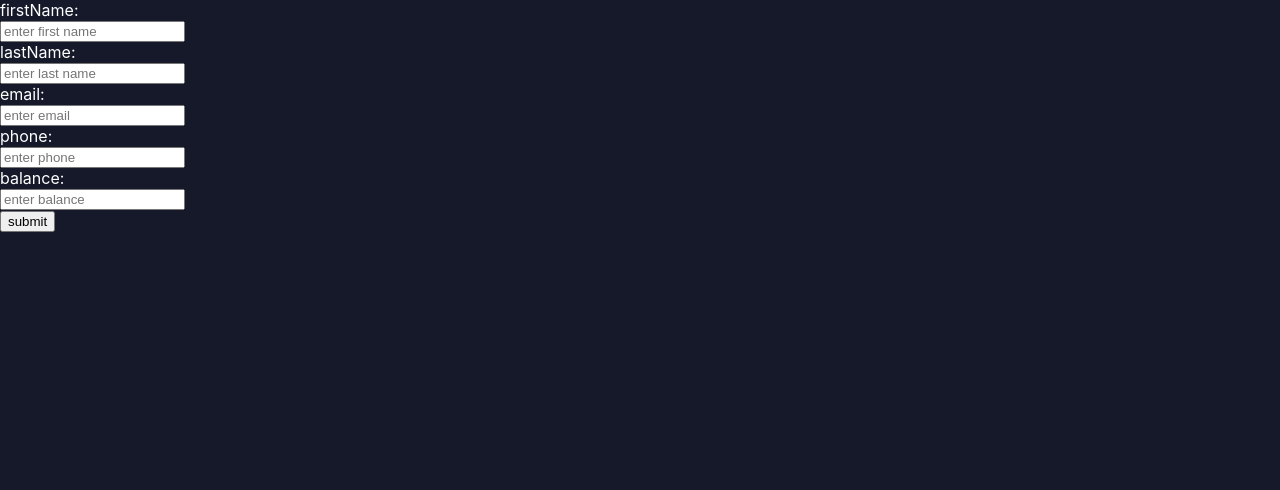
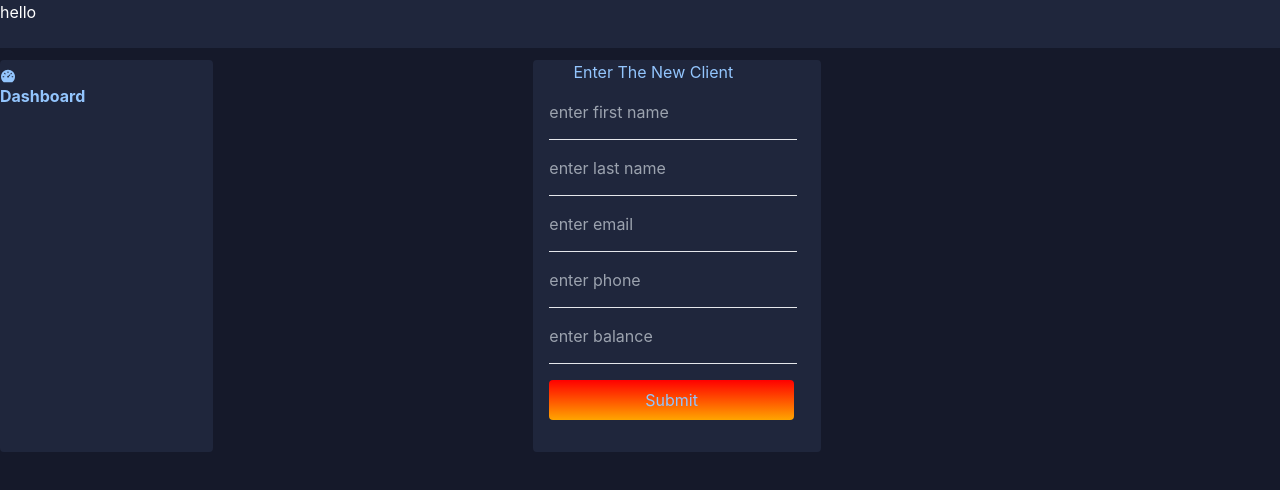
Before and after one commit to gulshanyadav01/clientfrontend, a React (Create React App) app: page /client/add in a window 1280 px wide. Shown: the top 490 px of the page. Built offline with nearby package versions, Linux system fonts and the light colour scheme.

Commit message:
add contact is done

```diff
--- a/public/index.html
+++ b/public/index.html
@@ -10,6 +10,7 @@
       content="Web site created using create-react-app"
     />
     <link rel="apple-touch-icon" href="%PUBLIC_URL%/logo192.png" />
+    <link href="https://unpkg.com/tailwindcss@^2/dist/tailwind.min.css" rel="stylesheet">
     <!--
       manifest.json provides metadata used when your web app is installed on a
       user's mobile device or desktop. See https://developers.google.com/web/fundamentals/web-app-manifest/
--- a/src/App.js
+++ b/src/App.js
@@ -5,6 +5,7 @@ import {store} from "./Store/Store"
 import DetailClient from "./components/DetailClient"
 import {BrowserRouter as Router, Route, Switch} from "react-router-dom";
 import AddClient from "./components/AddClient"
+import Navbar from "./components/Navbar"
 
 const  App = () =>  {
   return (
@@ -13,6 +14,7 @@ const  App = () =>  {
         <Router>
         <Switch>
             <div className="App" style = {{backgroundColor:"#15192A", height:"100vh", color:"white", font:"bold"}}>
+            <Navbar/>
               <Route exact path = "/" component = {Client} />
               <Route exact path = "/client/detail/:id" component = {DetailClient}/>
               <Route exact path = "/client/add" component = {AddClient}/>
--- a/src/components/AddClient.js
+++ b/src/components/AddClient.js
@@ -2,6 +2,8 @@ import React,{useState} from 'react'
 import {connect } from "react-redux"
 import {addClient} from "../Store/Actions/Client"
 import {useHistory} from "react-router-dom"
+import { AiFillDashboard } from "react-icons/ai";
+
 
 const  AddClient = ({addClient}) =>  {
     const history = useHistory();
@@ -29,23 +31,29 @@ const  AddClient = ({addClient}) =>  {
     }
     const {firstName, lastName, email, balance, phone} = formInput;
     return (
-        <div>
-            <form onSubmit = {onSubmit}>
-            <div>
-                <label htmlFor = "firstName">firstName:</label>
-            </div>
-                <div>
+        <div className = "flex text-blue-300">
+                <div className= "w-1/6 mt-3 rounded " style = {{backgroundColor:"#1F263C", border:"solid linear-gradient(red, orange) 1px"}}>
+                    <h1 className = "font-bold mt-2 h-96 "><AiFillDashboard/>Dashboard</h1>
+                </div>
+            <div className= "ml-80 mt-3 w-72  rounded " style = {{backgroundColor:"#1F263C", border:"solid linear-gradient(red, orange) 1px"}}>
+            <form onSubmit = {onSubmit} className = "w-48 ml-4" style = {{backgroundColor:"#1F263C"}} >
+                <div className = "text-center ml-4">
+                    <h1>Enter The New Client </h1>
+                </div>
+                <div >
                     <input
                     type = "text"
                     name = "firstName"
                     placeholder = "enter first name"
                     value = {firstName}
                     onChange = {onChangeHandler}
+                    style = {{backgroundColor:"#1F263C"}}
+                    className = "border-b h-14"
                     />
 
                 </div>
                 <div>
-                <label htmlFor = "lastName">lastName:</label>
+
             </div>
                 <div>
                     <input
@@ -54,11 +62,14 @@ const  AddClient = ({addClient}) =>  {
                     placeholder = "enter last name"
                     value = {lastName}
                     onChange = {onChangeHandler}
+                    style = {{backgroundColor:"#1F263C"}}
+                    className = "border-b h-14"
+
                     />
 
                 </div>
                 <div>
-                <label htmlFor = "email">email:</label>
+
             </div>
                 <div>
                     <input
@@ -67,11 +78,13 @@ const  AddClient = ({addClient}) =>  {
                     placeholder = "enter email "
                     value = {email}
                     onChange = {onChangeHandler}
+                    style = {{backgroundColor:"#1F263C"}}
+                    className = "border-b h-14"
                     />
 
                 </div>
                 <div>
-                <label htmlFor = "phone">phone:</label>
+
             </div>
                 <div>
                     <input
@@ -80,11 +93,14 @@ const  AddClient = ({addClient}) =>  {
                     placeholder = "enter phone "
                     value = {phone}
                     onChange = {onChangeHandler}
+                    style = {{backgroundColor:"#1F263C"}}
+                    className = "border-b  h-14"
+
                     />
 
                 </div>
                 <div>
-                <label htmlFor = "balance">balance:</label>
+
             </div>
                 <div>
                     <input
@@ -93,14 +109,18 @@ const  AddClient = ({addClient}) =>  {
                     placeholder = "enter balance"
                     value = {balance}
                     onChange = {onChangeHandler}
+                    style = {{backgroundColor:"#1F263C"}}
+                    className = "border-b h-14"
                     />
 
                 </div>
-                <div>
-                    <input type = "submit" value = "submit"/>
+                <div className  ="text-center mt-4  font-bold ">
+                    <input className = "px-24 py-2 rounded cursor-pointer font-bold-2xl bg-blue-500" type = "submit" value = "Submit" style = {{backgroundImage:"linear-gradient(red, orange)"}} />
                 </div>
             </form>
         </div>
+        </div>
+
     )
 }
 
--- a/src/components/Client.js
+++ b/src/components/Client.js
@@ -5,6 +5,10 @@ import React, { Component } from 'react'
 import { Link } from "react-router-dom"
 import { BsFillTrashFill } from "react-icons/bs";
 import { GoArrowRight } from "react-icons/go";
+import { AiFillDashboard } from "react-icons/ai";
+import {BiMessageSquareAdd} from "react-icons/bi"
+
+
 
 class Client extends Component {
     componentDidMount(){
@@ -19,15 +23,56 @@ class Client extends Component {
     render() {
         const {clients} = this.props
         return (
-            <div>
-                {clients.map((client)=>{
+            <div className = "flex">
+                <div className= "w-1/6 mt-3 rounded " style = {{backgroundColor:"#1F263C", border:"solid linear-gradient(red, orange) 1px"}}>
+                    <h1 className = "font-bold mt-2 h-96 "><AiFillDashboard/>Dashboard</h1>
+                </div>
+                <div className = "flex">
+                <div style = {{backgroundColor:"#1F263C"}} className = "mt-6 ml-4 h-30">
+            <table>
+            <tr>
+                <th className = "bg-blue-100 text-left px-6 py-2 text-blue-300" style = {{backgroundColor:"#1F263C", border:"solid #15192A 1px "}}>Name</th>
+                <th className = "bg-blue-100 text-left px-6 py-2 text-blue-300" style = {{backgroundColor:"#1F263C", border:"solid #15192A 1px "}}>Email</th>
+                <th className = "bg-blue-100 text-left px-6 py-2 text-blue-300" style = {{backgroundColor:"#1F263C", border:"solid #15192A 1px "}}>Phone</th>
+                <th className = " bg-blue-100 text-left px-6 py-2 text-blue-300" style = {{backgroundColor:"#1F263C", border:"solid #15192A 1px "}}>Balance</th>
+            </tr>
+                {  clients.map(client =>{
+                    return(
+                       <>
+                       <tr  key = {client._id}>
+                           <td className = "text-blue-200 font-bold px-6 py-2" style = {{backgroundColor:"#1F263C", border:"solid #15192A 1px "}}>{client.firstName}  {client.lastName}</td>
+                           <td className = "text-blue-200 font-bold px-6 py-2" style = {{backgroundColor:"#1F263C", border:"solid #15192A 1px "}}> {client.email}</td>
+                           <td className = "text-blue-200 font-bold px-6 py-2" style = {{backgroundColor:"#1F263C", border:"solid #15192A 1px "}}> {client.phone}</td>
+                           <td className = "text-blue-200 font-bold px-6 py-2" style = {{backgroundColor:"#1F263C", border:"solid #15192A 1px "}}> {client.balance}</td>
+                           <td className = " font-bold px-6 py-2"> <Link to = {`/client/detail/${client._id}`}><GoArrowRight className = "bg-red-600 text-blue-400 font-bold-2xl rounded w-16 h-8  " style = {{backgroundColor:"#2B5DFF"}}/></Link> </td>
+
+                       </tr>
+                       </>
+                    )
+                })}
+
+
+
+
+            </table>
+
+
+
+                {/* {clients.map((client)=>{
                     return (
                         <ul>
                             <li>{client.firstName}<BsFillTrashFill onClick = {() => this.props.onDeleteHandler(client._id)}/><Link to = {`/client/detail/${client._id}`}><GoArrowRight/></Link></li>
                         </ul>
                     )
-                })}
+                })} */}
             </div>
+            <div className = "mt-6 ml-4">
+              <Link to = "/client/add"><button className = "px-3 py-2 rounded" style = {{backgroundImage:"linear-gradient(red, orange)"}} ><div className = "flex text-center"><BiMessageSquareAdd className = "text-blue-600 mt-1"/>Add Client </div></button></Link>
+            </div>
+            </div>
+
+            </div>
+
         )
     }
 }
--- a/src/components/DetailClient.js
+++ b/src/components/DetailClient.js
@@ -8,6 +8,7 @@ class DetailClient extends Component {
 
         this.props.detailClient(this.props.match.params.id);
         console.log(this.props.match.params.id);
+        // console.log(this.props)
 
     }
 
--- /dev/null
+++ b/src/components/Navbar.js
@@ -0,0 +1,12 @@
+import React from 'react'
+
+const  Navbar = () => {
+    return (
+        <div style = {{backgroundColor:"#1F263C"}} className = "h-12">
+        <h1>hello</h1>
+
+        </div>
+    )
+}
+
+export default Navbar
```
Also changed, not shown: src/components/Dashboard.js (added, +11 -0 lines), 1 other file (tests, documents, lock files or other folders).
